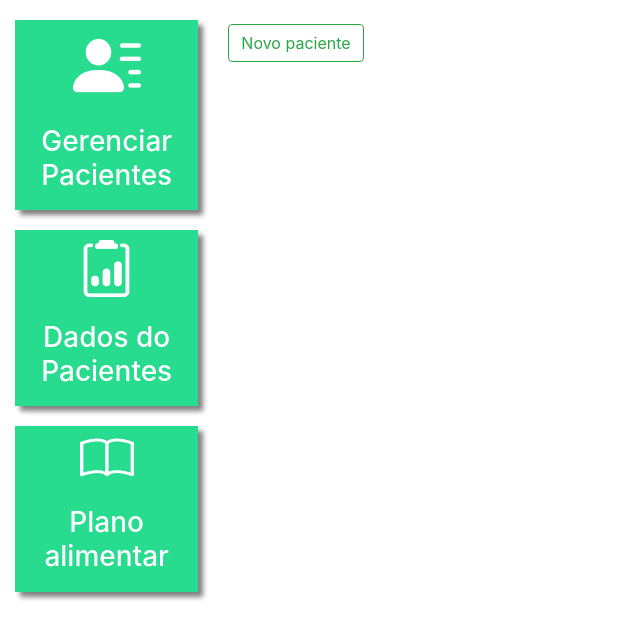
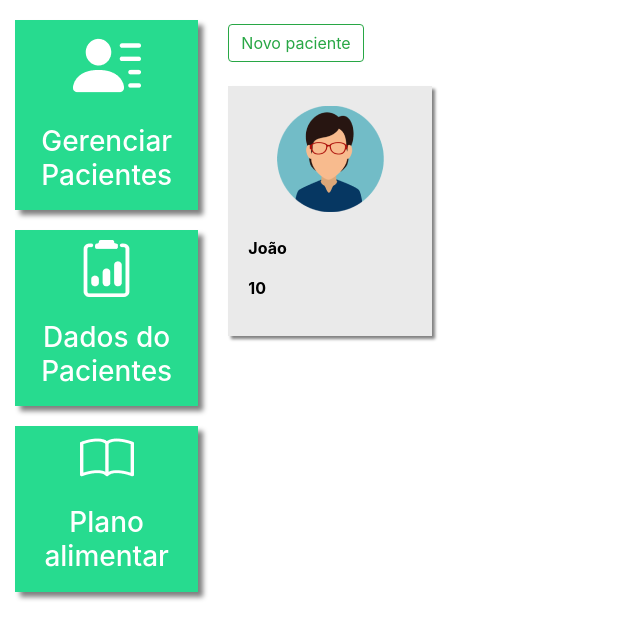
Before and after one commit to cesarka1/PyStack_Week-4.0, a Django app: template plataforma/templates/paciente.html in a window 1280 px wide. Shown: the top 639 px of the page, without its empty margins (0-640 px from the left). Run offline with Django 4.2, Linux system fonts and the light colour scheme; the template is opened without the code that fills it: values that come from a table or form of the project are taken from there, others are empty; data comes from the database, SQL or seed files in the repository; both versions use the stored data as it was after the commit.

Commit message:
parou de rodar do nd :(

```diff
--- a/plataforma/templates/paciente.html
+++ b/plataforma/templates/paciente.html
@@ -15,6 +15,24 @@
   Novo paciente
 </button>
 
+<br>
+<br>
+<div  class="row">
+    {% for paciente in pacientes %}
+        <div class="col-md-4">
+            <a href="#" class="link-hover">
+                <div class="card-paciente">
+                    <div class="foto-perfil">
+                        <img src="{% static 'plataforma/img/perfil2.png' %}">
+                    </div>
+                    <br>
+                    <p class="dados">{{paciente.nome}}</p>
+                    <p class="dados">{{paciente.idade}}</p>
+                </div>
+            </a>
+        </div>
+    {% endfor %}
+</div>
 
 
 <div class="modal fade" id="modal" tabindex="-1" role="dialog" aria-labelledby="exampleModalLabel" aria-hidden="true">
--- a/plataforma/views.py
+++ b/plataforma/views.py
@@ -8,7 +8,8 @@ from .models import Pacientes
 @login_required(login_url='/auth/login')
 def pacientes (request):
     if request.method == "GET":
-        return render(request, 'paciente.html')
+        pacientes = Pacientes.objects.filter(nutri=request)
+
     elif request.method == "POST":
         nome = request.POST.get('nome')
         sexo = request.POST.get('sexo')
```
Also changed, not shown: db.sqlite3.
